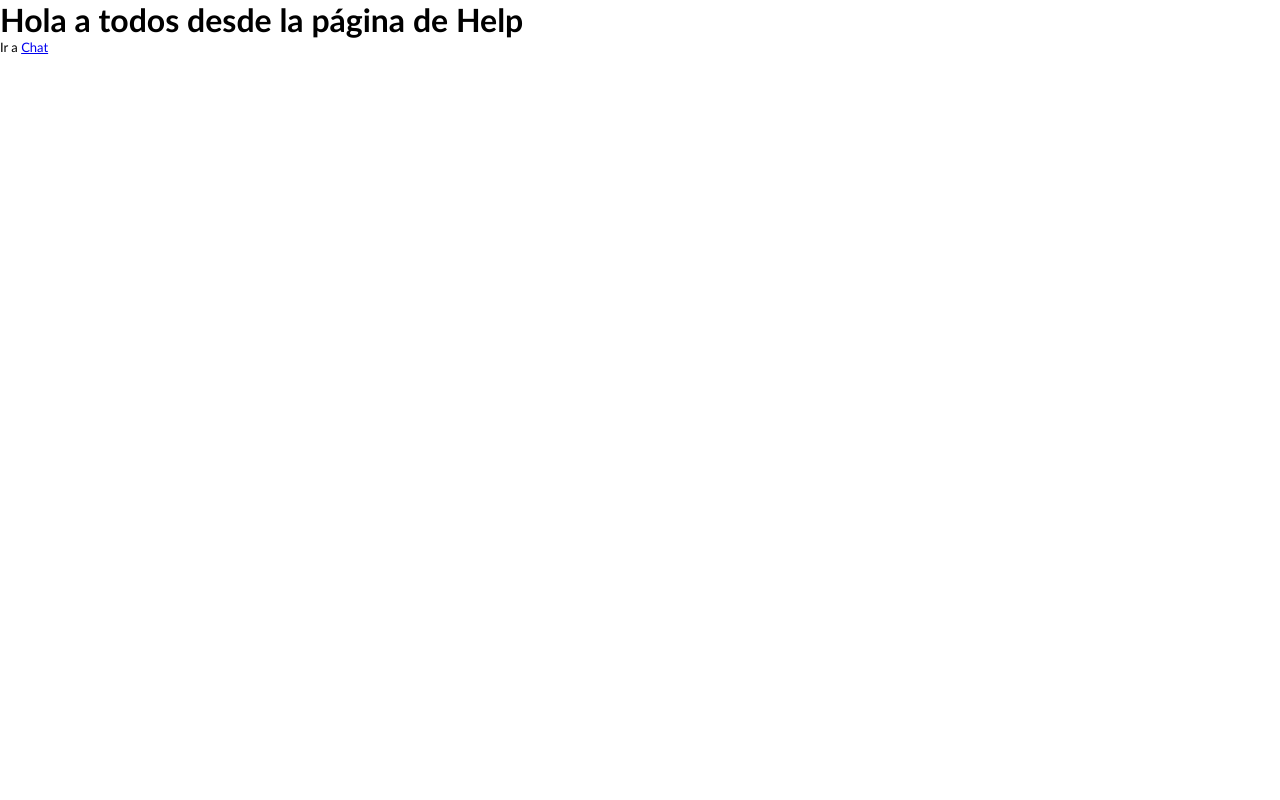
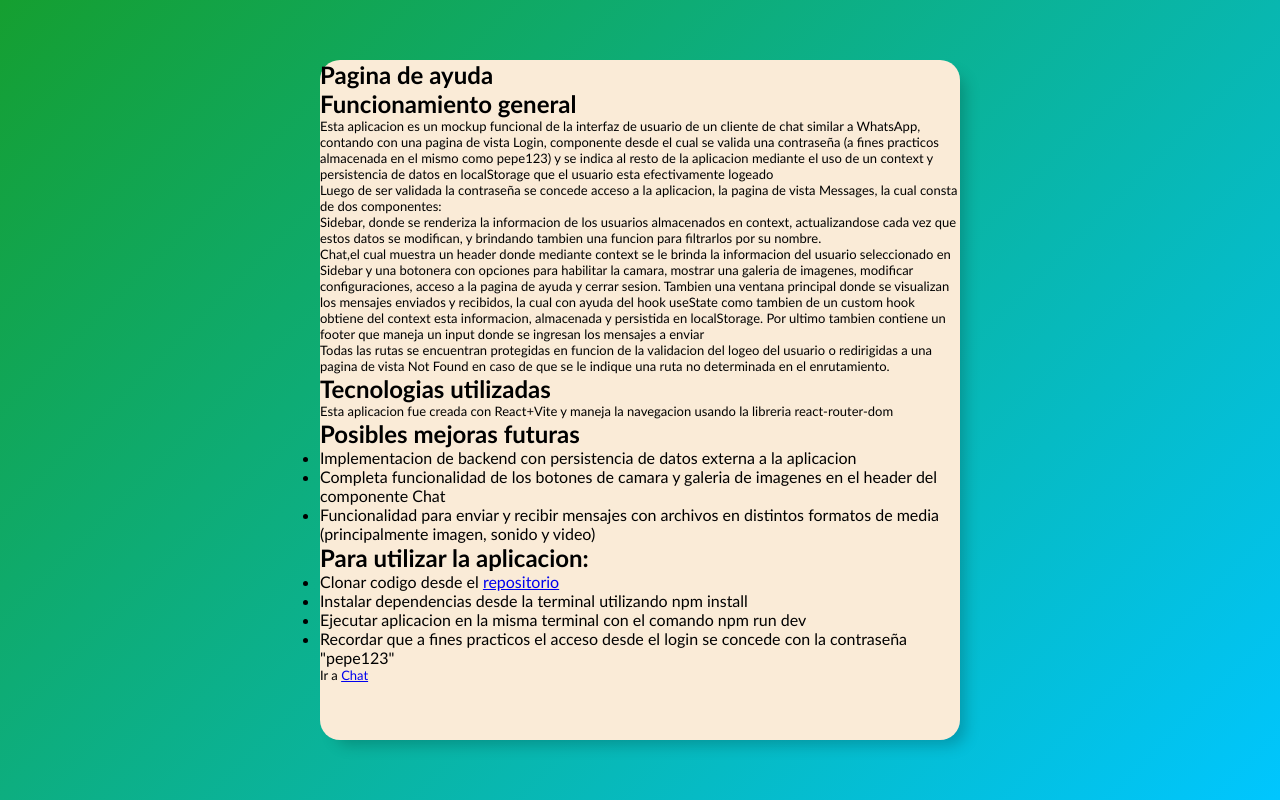
Before and after one commit to nilocrespi/proyecto-final-react-chat-ui, a React (Vite) app: page /help in a window 1280 px wide. Built offline with nearby package versions, Linux system fonts and the light colour scheme.

Commit message:
Feat: Added content to Help page

```diff
--- a/src/components/Chat.jsx
+++ b/src/components/Chat.jsx
@@ -85,7 +85,6 @@ export default function Chat() {
             </div>
 
 
-
             <button className="popup-close-btn" onClick={handleClosePopup}>Cerrar</button>
           </div>
         </section>
--- a/src/index.css
+++ b/src/index.css
@@ -348,6 +348,26 @@ input:checked + .slider:before {
   margin-top: 10px;
 }
 
+/*Help Page*/
+
+.help-main {
+  height: 100vh;
+  display: flex;
+  flex-direction: column;
+  justify-content: center;
+  align-items: center;
+  background: linear-gradient(135deg, #159f30, #00c6ff);
+}
+
+.help-box {
+  width: 50%;
+  height: 85%;
+  border-radius: 20px;
+  background-color:antiquewhite;
+  box-shadow: 10px 10px 15px -5px rgba(0, 0, 0, 0.205);
+}
+
+
 /* Resposive mínimo para mobile */
 @media (max-width: 480px) {
   .sidebar {
--- a/src/views/Help.jsx
+++ b/src/views/Help.jsx
@@ -2,9 +2,43 @@ import { Link } from "react-router-dom"
 
 const Help = () => {
   return (
-    <main>
-      <h1>Hola a todos desde la página de Help</h1>
+    <main className="help-main">
+      <section className="help-box">
+      <h1>Pagina de ayuda</h1>
+      <div>
+        <h2>Funcionamiento general</h2>
+        <p>Esta aplicacion es un mockup funcional de la interfaz de usuario de un cliente de chat similar a WhatsApp, contando con una pagina de vista Login, componente desde el cual se valida una contraseña (a fines practicos almacenada en el mismo como <span>pepe123</span>) y se indica al resto de la aplicacion mediante el uso de un context y persistencia de datos en localStorage que el usuario esta efectivamente logeado</p>
+        <p>Luego de ser validada la contraseña se concede acceso a la aplicacion, la pagina de vista Messages, la cual consta de dos componentes:</p>
+        <p><span>Sidebar</span>, donde se renderiza la informacion de los usuarios almacenados en context, actualizandose cada vez que estos datos se modifican, y brindando tambien una funcion para filtrarlos por su nombre.</p>
+        <p><span>Chat</span>,el cual muestra un header donde mediante context se le brinda la informacion del usuario seleccionado en Sidebar y una botonera con opciones para habilitar la camara, mostrar una galeria de imagenes, modificar configuraciones, acceso a la pagina de ayuda y cerrar sesion. Tambien una ventana principal donde se visualizan los mensajes enviados y recibidos, la cual con ayuda del hook useState como tambien de un custom hook obtiene del context esta informacion, almacenada y persistida en localStorage. Por ultimo tambien contiene un footer que maneja un input donde se ingresan los mensajes a enviar</p>
+        <p>Todas las rutas se encuentran protegidas en funcion de la validacion del logeo del usuario o redirigidas a una pagina de vista Not Found en caso de que se le indique una ruta no determinada en el enrutamiento.</p>
+      </div>
+      <div>
+        <h2>Tecnologias utilizadas</h2>
+        <p>Esta aplicacion fue creada con React+Vite y maneja la navegacion usando la libreria react-router-dom</p>
+      </div>
+      <div>
+        <h2>Posibles mejoras futuras</h2>
+        <ul>
+          <li>Implementacion de backend con persistencia de datos externa a la aplicacion</li>
+          <li>Completa funcionalidad de los botones de camara y galeria de imagenes en el header del componente Chat</li>
+          <li>Funcionalidad para enviar y recibir mensajes con archivos en distintos formatos de media (principalmente imagen, sonido y video)</li>
+        </ul>
+      </div>
+      <div>
+        <h2>Para utilizar la aplicacion:</h2>
+        <div>
+          <ul>
+            <li>Clonar codigo desde el <Link to="https://github.com/nilocrespi/proyecto-final-react-chat-ui" target="_blank">repositorio</Link></li>
+            <li>Instalar dependencias desde la terminal utilizando <span>npm install</span></li>
+            <li>Ejecutar aplicacion en la misma terminal con el comando <span>npm run dev</span></li>
+            <li>Recordar que a fines practicos el acceso desde el login se concede con la contraseña <span>"pepe123"</span></li>
+          </ul>
+        </div>
+      </div>
+
       <p className="text-info">Ir a <Link to="/chat">Chat</Link></p>
+      </section>
     </main>
   )
 }
```
